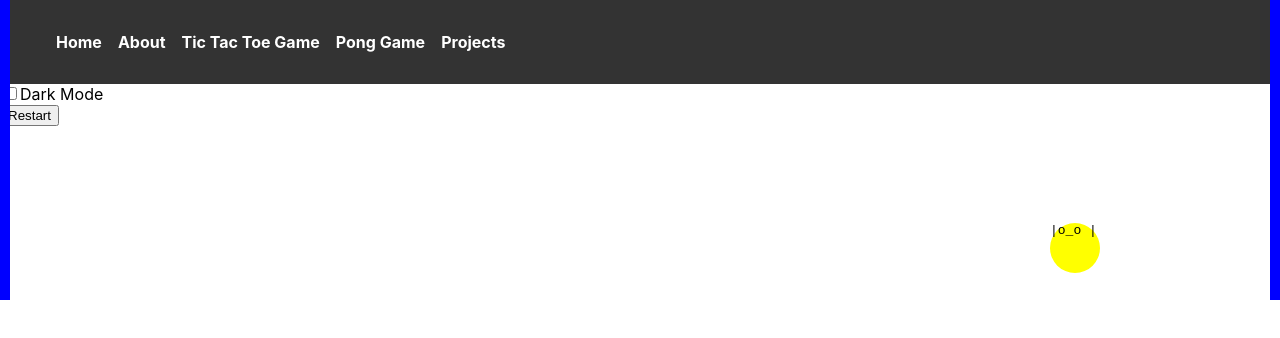
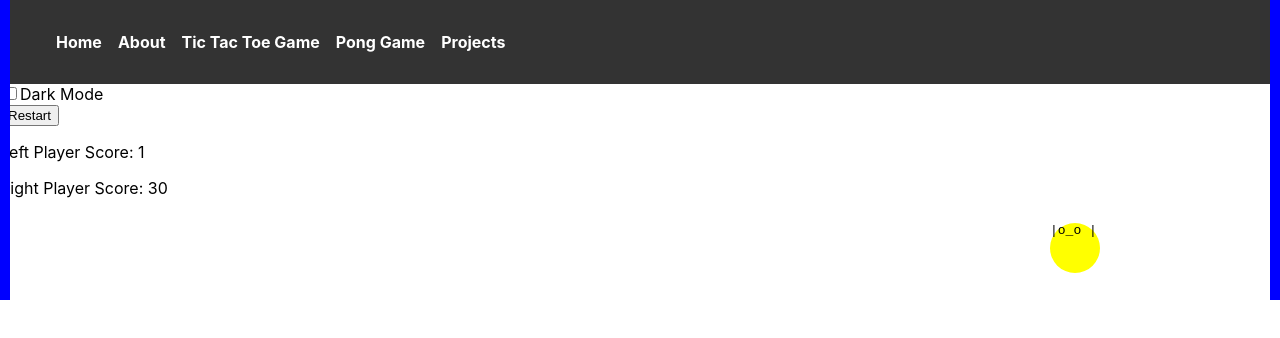
Before and after one commit to lleung030/my-web, a React (Create React App) app: page /pong in a window 1280 px wide. Shown: the top 338 px of the page. Built offline with nearby package versions, Linux system fonts and the light colour scheme.

Commit message:
point system

```diff
--- a/src/components/game/Pong.jsx
+++ b/src/components/game/Pong.jsx
@@ -12,6 +12,7 @@ class Pong extends Component {
         { x: 0, y: 0 }, // Left paddle initial position
         { x: window.innerWidth - 10, y: 0 }, // Right paddle initial position
       ],
+	scores: { left: 0, right: 0 },
     };
   }
 
@@ -93,11 +94,12 @@ class Pong extends Component {
         { x: 0, y: 0 },
         { x: window.innerWidth - 10, y: 0 },
       ],
+	scores: { left: 0, right: 0 },
     });
   };
 
   updateBallPosition = () => {
-    const { position, direction, ballSize, paddles } = this.state;
+    const { position, direction, ballSize, paddles, scores } = this.state;
     const { x, y } = position;
 
     const speed = 5;
@@ -108,7 +110,20 @@ class Pong extends Component {
     };
 
     // Check if the ball hits the window boundaries
-    if (newPosition.x >= window.innerWidth - ballSize || newPosition.x <= 0) {
+      if (newPosition.x >= window.innerWidth - ballSize || newPosition.x <= 0) {
+      // Handle scoring
+      if (newPosition.x >= window.innerWidth - ballSize) {
+        this.setState((prevState) => ({
+            scores: { ...prevState.scores, left: prevState.scores.left + 1 },
+	    position: { x: 0, y: 0 }
+        }));
+      } else {
+        this.setState((prevState) => ({
+            scores: { ...prevState.scores, right: prevState.scores.right + 1 },
+	    position: { x: 0, y: 0 }
+        }));
+      }
+
       this.setState({
         direction: { x: -direction.x, y: direction.y },
       });
@@ -142,7 +157,7 @@ class Pong extends Component {
 
   render() {
     const { x, y } = this.state.position;
-    const { paddles, paddleSize } = this.state;
+      const { paddles, paddleSize, scores } = this.state;
 
     const ballStyle = {
       position: 'absolute',
@@ -158,6 +173,8 @@ class Pong extends Component {
       <div>
           <pre style={ballStyle}>|o_o |</pre>
 	  <button onClick={this.handleRestart}>Restart</button>
+	  <p>Left Player Score: {scores.left}</p>
+	  <p>Right Player Score: {scores.right}</p>
         {paddles.map((paddle, index) => (
           <div
             key={index}
```
